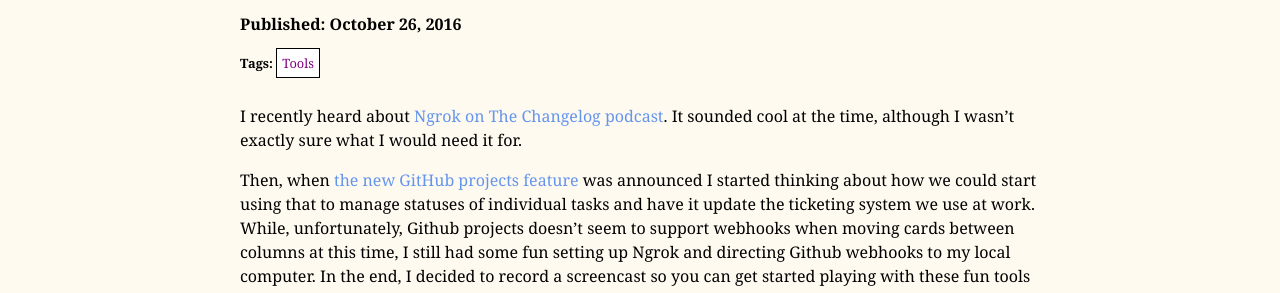
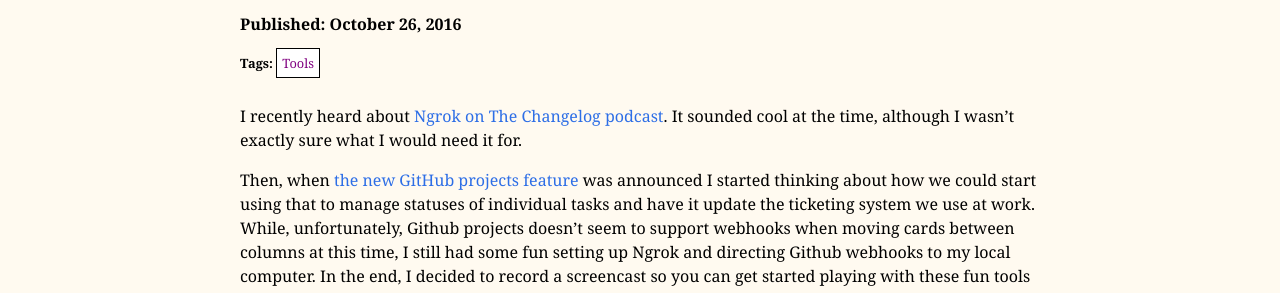
Before and after one commit to mpchadwick/mpchadwick.github.io, a Jekyll site: the page built from _posts/2016-10-26-testing-github-webhooks-with-ngrok-and-php-server.md, in a window 1280 px wide and 1400 px high. Shown: the part 272-565 px from the top of the window. Built offline with Jekyll 4.4.1, drawn with Linux system fonts in a browser that asks for light colours; comment, search, counter and statistics services are not loaded.

Commit message:
Darken links for better accessibility

```diff
--- a/_sass/_vars.scss
+++ b/_sass/_vars.scss
@@ -6,5 +6,5 @@ $color-bg-pop-alt: cadetblue;
 // Link Colors
 $color-bg-pop-link: #fffca3;
 $color-bg-pop-link-hover: darken($color-bg-pop-link, 15%);
-$color-bg-plain-link: cornflowerblue;
+$color-bg-plain-link: #2d6ee6;
 $color-bg-plain-link-alt: purple;
```
